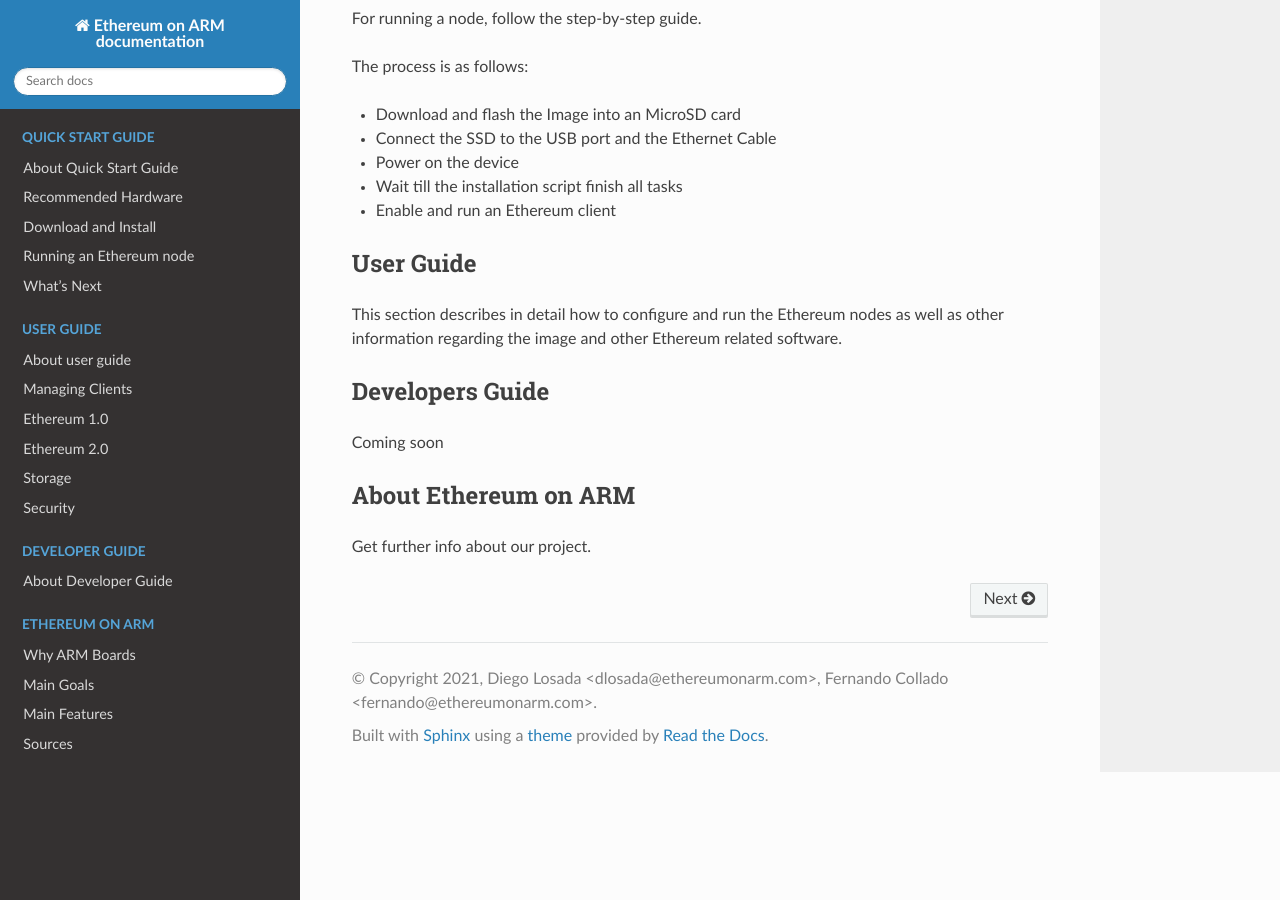
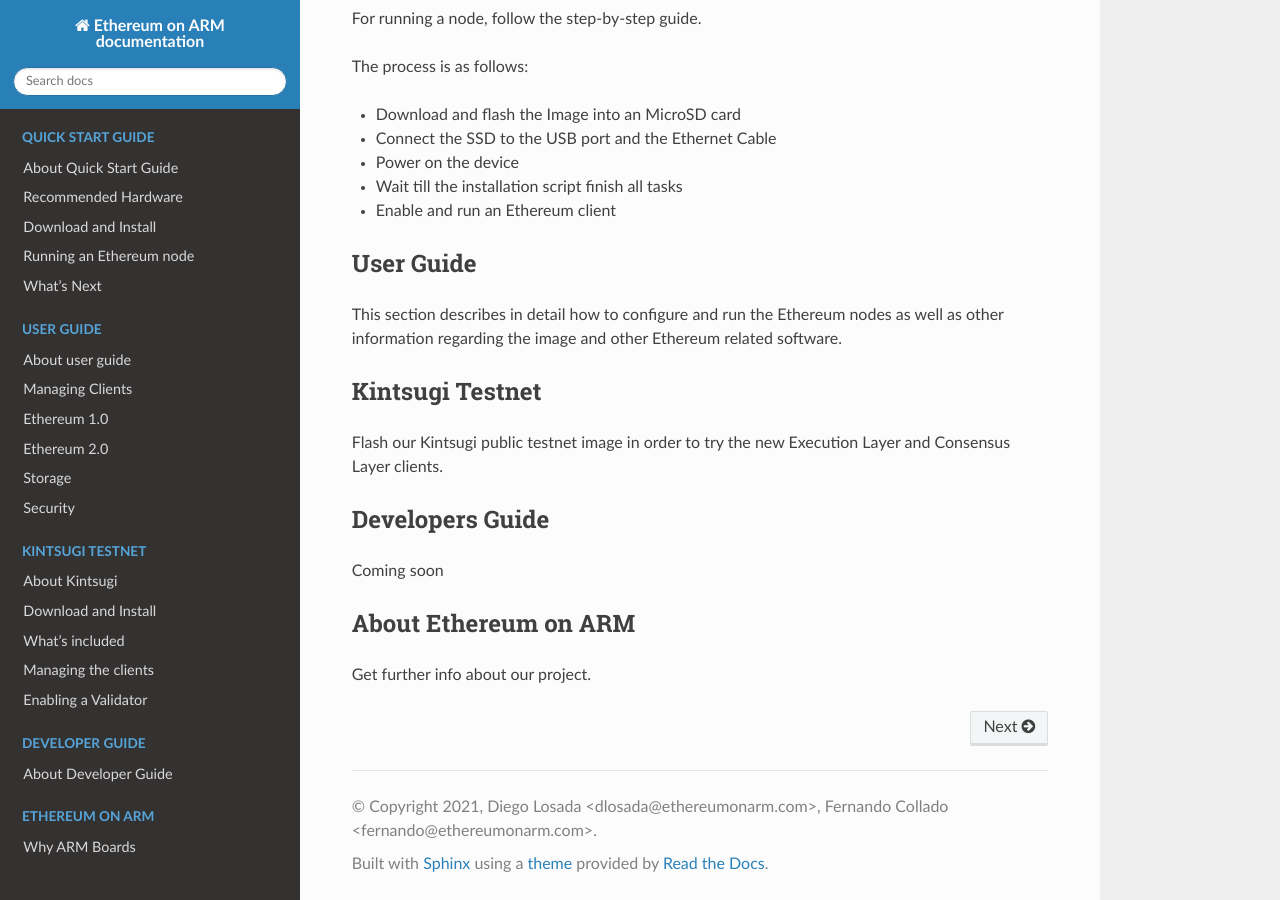
Before and after one commit to EOA-Blockchain-Labs/ethereumonarm, a Sphinx documentation site: the page built from docs/index.rst, in a window 1280 px wide and 900 px high, scrolled down 857 px. Built offline with Sphinx 7.4.7 and the Read the Docs theme 2.0.0, drawn with Linux system fonts in a browser that asks for light colours.

Commit message:
added Kintsugi index

```diff
--- a/docs/index.rst
+++ b/docs/index.rst
@@ -79,6 +79,18 @@
   /user-guide/storage
   /user-guide/security
 
+Kintsugi Testnet
+----------------
+
+Flash our Kintsugi public testnet image in order to try the new Execution Layer and Consensus
+Layer clients.
+
+.. toctree::
+  :maxdepth: 2
+  :caption: Kintsugi Testnet
+  :hidden:
+
+  /kintsugi/kintsugi-testnet
 
 Developers Guide
 ----------------
```
